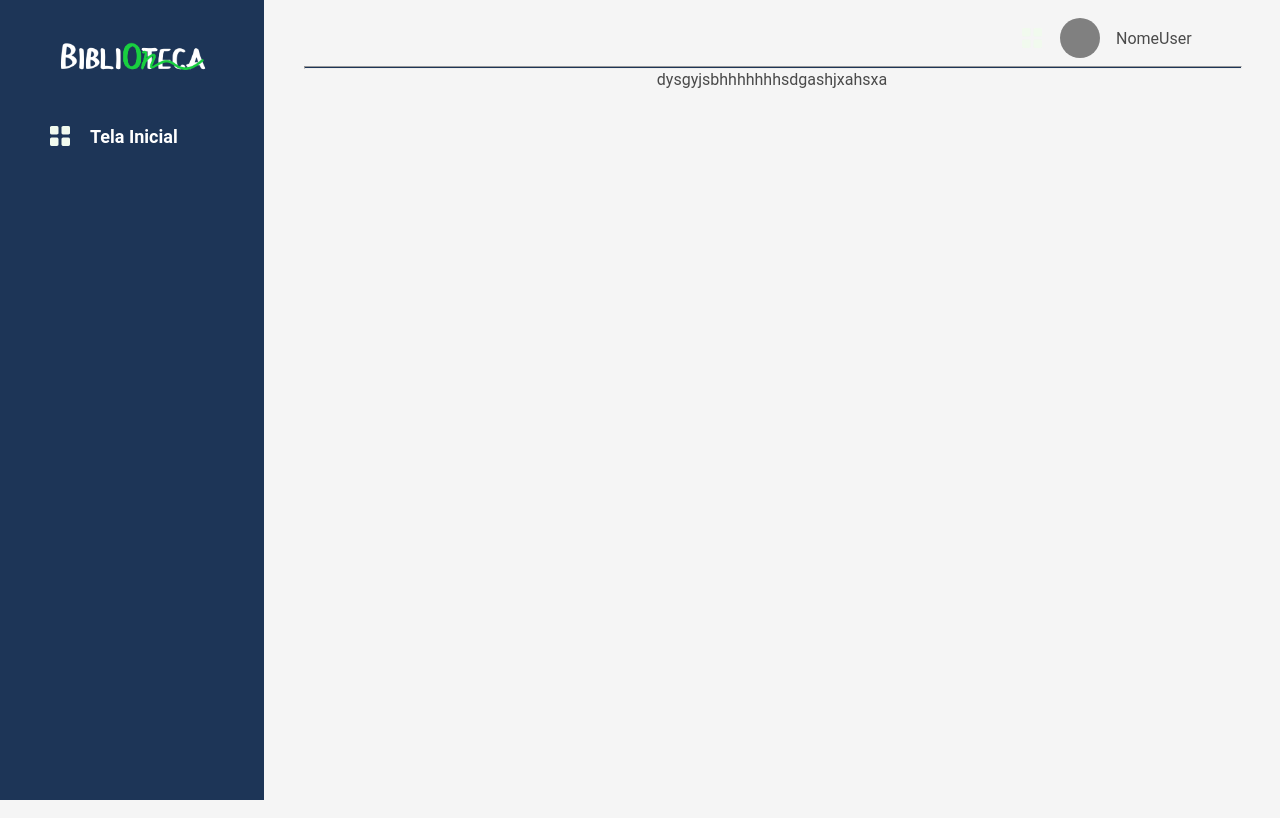
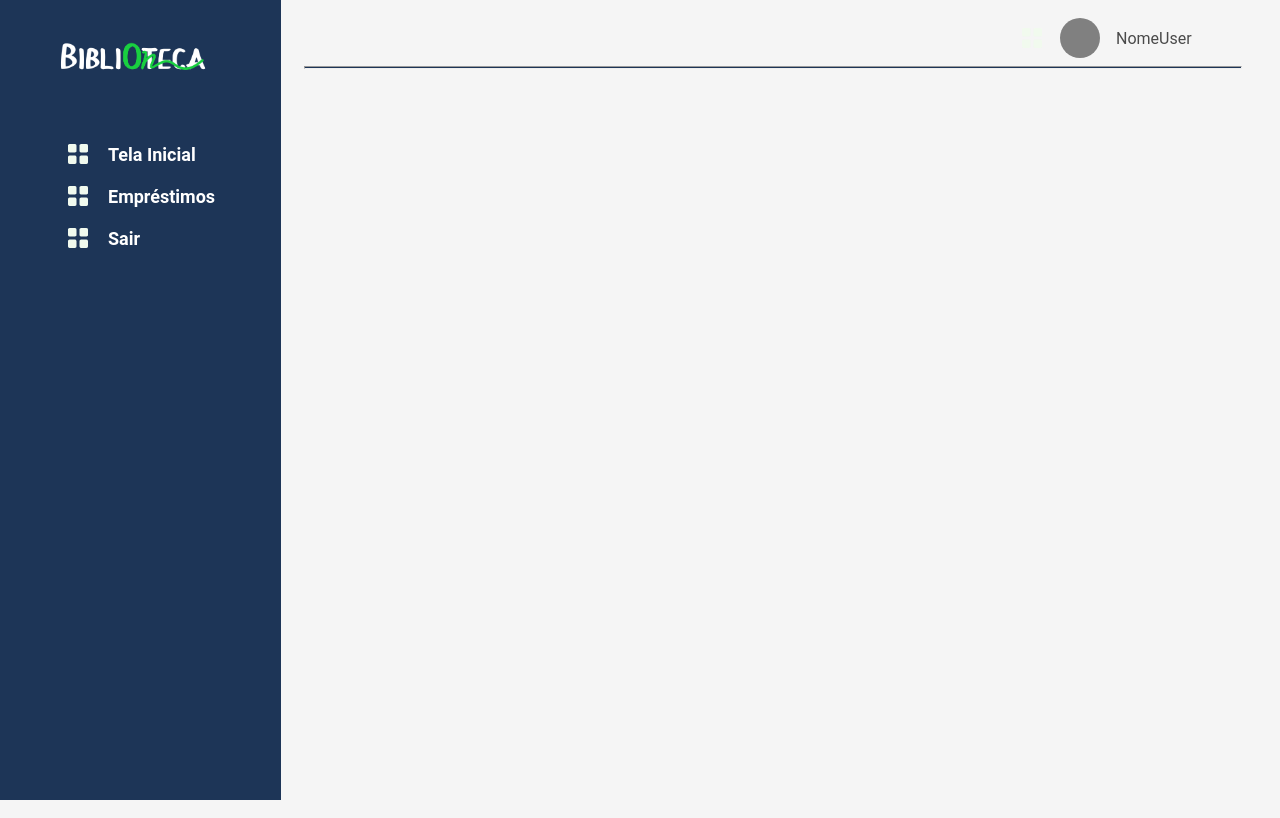
Before and after one commit to RogerioNeto07/BibliONteca, a Django app: page /base in a window 1280 px wide. Run offline with Django 5.2, Linux system fonts and the light colour scheme.

Commit message:
added folder structure for sidebar components and creation of 'sidebar-user' component

```diff
--- /dev/null
+++ b/static/global/components/lib.js
@@ -0,0 +1,4 @@
+//Biblioteca para fazer apenas uma única exportação para as tags de bibli, user e guest no arquivo base.html
+import { SidebarUser } from "./sidebar/user/index.js";
+
+customElements.define('sidebar-user', SidebarUser);
--- /dev/null
+++ b/static/global/components/sidebar/guest/index.js
@@ -0,0 +1 @@
+//Arquivo para criar uma tag que possua os elementos da sidebar de guest
--- /dev/null
+++ b/static/global/components/sidebar/library/index.js
@@ -0,0 +1 @@
+//Arquivo para criar uma tag que possua os elementos da sidebar de bibliotecária
--- /dev/null
+++ b/static/global/components/sidebar/user/index.js
@@ -0,0 +1,34 @@
+//Arquivo para criar uma tag que possua os elementos da sidebar de user
+export class SidebarUser extends HTMLElement {
+    constructor(){
+        super();
+        this.innerHTML=`
+            <div class="sidebar-options">
+                <div class="sidebar-item">
+                    <div class="sidebar-item-icon">
+                        <img src="static/global/imgs/icon-home.png" alt="" class="sidebar-icon">
+                    </div>
+                    <div class="sidebar-item-link">
+                        <a href="" class="sidebar-link main-text white bold">Tela Inicial</a>
+                    </div>
+                </div>
+                <div class="sidebar-item">
+                    <div class="sidebar-item-icon">
+                        <img src="static/global/imgs/icon-home.png" alt="" class="sidebar-icon">
+                    </div>
+                    <div class="sidebar-item-link">
+                        <a href="" class="sidebar-link main-text white bold">Empréstimos</a>
+                    </div>
+                </div>
+                <div class="sidebar-item">
+                    <div class="sidebar-item-icon">
+                        <img src="static/global/imgs/icon-home.png" alt="" class="sidebar-icon">
+                    </div>
+                    <div class="sidebar-item-link">
+                        <a href="" class="sidebar-link main-text white bold">Sair</a>
+                    </div>
+                </div>
+            </div>
+        `
+    }
+}
--- a/static/global/css/base.css
+++ b/static/global/css/base.css
@@ -28,6 +28,7 @@ main{
 .sidebar-item{
     display: grid;
     grid-template-columns: 24px 1fr;
+    margin: 18px;
 }
 .sidebar-icon{
     height: 24px;
--- a/static/global/css/global.css
+++ b/static/global/css/global.css
@@ -31,6 +31,7 @@
     --border-radius: 5px;
 
     --font-bold: 600;
+    --font-regular: 400;
 }
 
 /* Tipográfia */
@@ -63,6 +64,7 @@ body, main{
 .main-text{ font-size: var(--font-size-main) }
 .secundary-text{ font-size: var(--font-size-secundary);}
 .bold{ font-weight: var(--font-bold);}
+.regular{ font-weight: var(--font-regular);}
 
 /* cores */
 .white{ color: var(--color-white);}
@@ -83,7 +85,10 @@ body, main{
     font-weight: var(--font-bold);
 }
 .bnt-login-page{ width: 360px;}
-
+.bnt-filter{
+    height: 40px;
+    width: 120px;
+}
 /* form */
 input{
     height: var(--form-height);
@@ -103,3 +108,6 @@ input{
 }
 label{ text-align: left;}
 span{ color: var(--color-red);}
+.input-search{
+    width: 400px;
+}
--- a/templates/global/base.html
+++ b/templates/global/base.html
@@ -6,6 +6,7 @@
     <meta name="viewport" content="width=device-width, initial-scale=1.0">
     <link rel="stylesheet" href="{% static "global/css/base.css" %}">
     <link rel="stylesheet" href="{% static "global/css/global.css" %}">
+    <link rel="stylesheet" href="{% static "user/css/index.css" %}">
 
     <title>Document</title>
 </head>
@@ -33,5 +34,6 @@
             </main>
         </div>
     </div>
+    <script type="module" src="{% static "global/components/lib.js" %}"></script>
 </body>
 </html>
--- a/user/templates/user/index.html
+++ b/user/templates/user/index.html
@@ -2,14 +2,7 @@
 {% load static %}
 
 {% block content-sidebar %}
-    <div class="sidebar-options">
-        <div class="sidebar-item">
-            <div class="sidebar-item-icon">
-                <img src="{% static "global/imgs/icon-home.png" %}" alt="" class="sidebar-icon">
-            </div>
-            <div class="sidebar-item-link"><a href="" class="sidebar-link main-text white bold">Tela Inicial</a></div>
-        </div>
-    </div>
+    <sidebar-user></sidebar-user>
 {% endblock content-sidebar %}
 
 {% block content-header %}
@@ -22,7 +15,6 @@
             </div>
         </div>
 {% endblock content-header %}
+{% block content %}
 
-{% block content %}
-    <p>dysgyjsbhhhhhhhsdgashjxahsxa</p>
 {% endblock content %}
```
Also changed, not shown: user/static/user/css/index.css (added).
